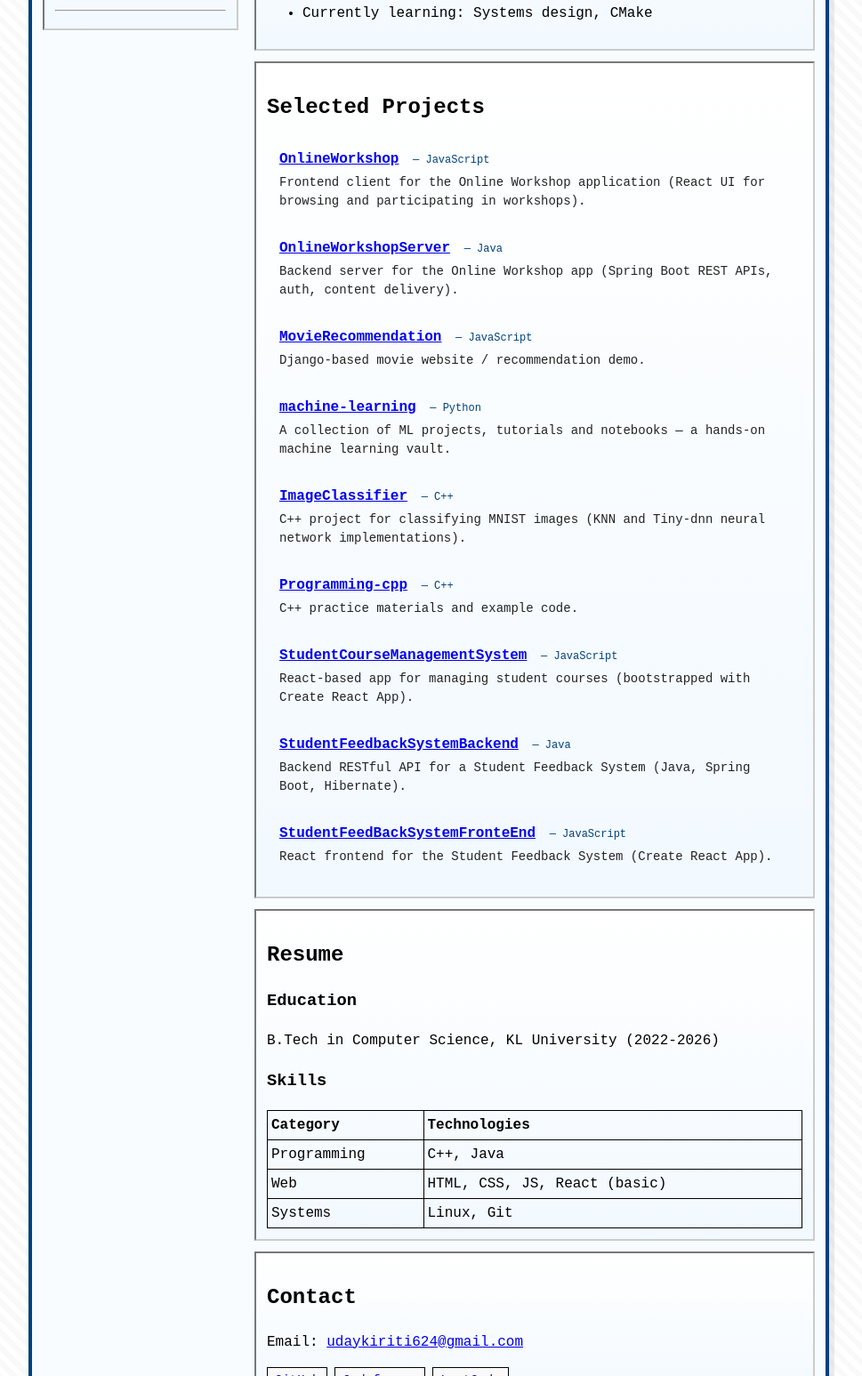
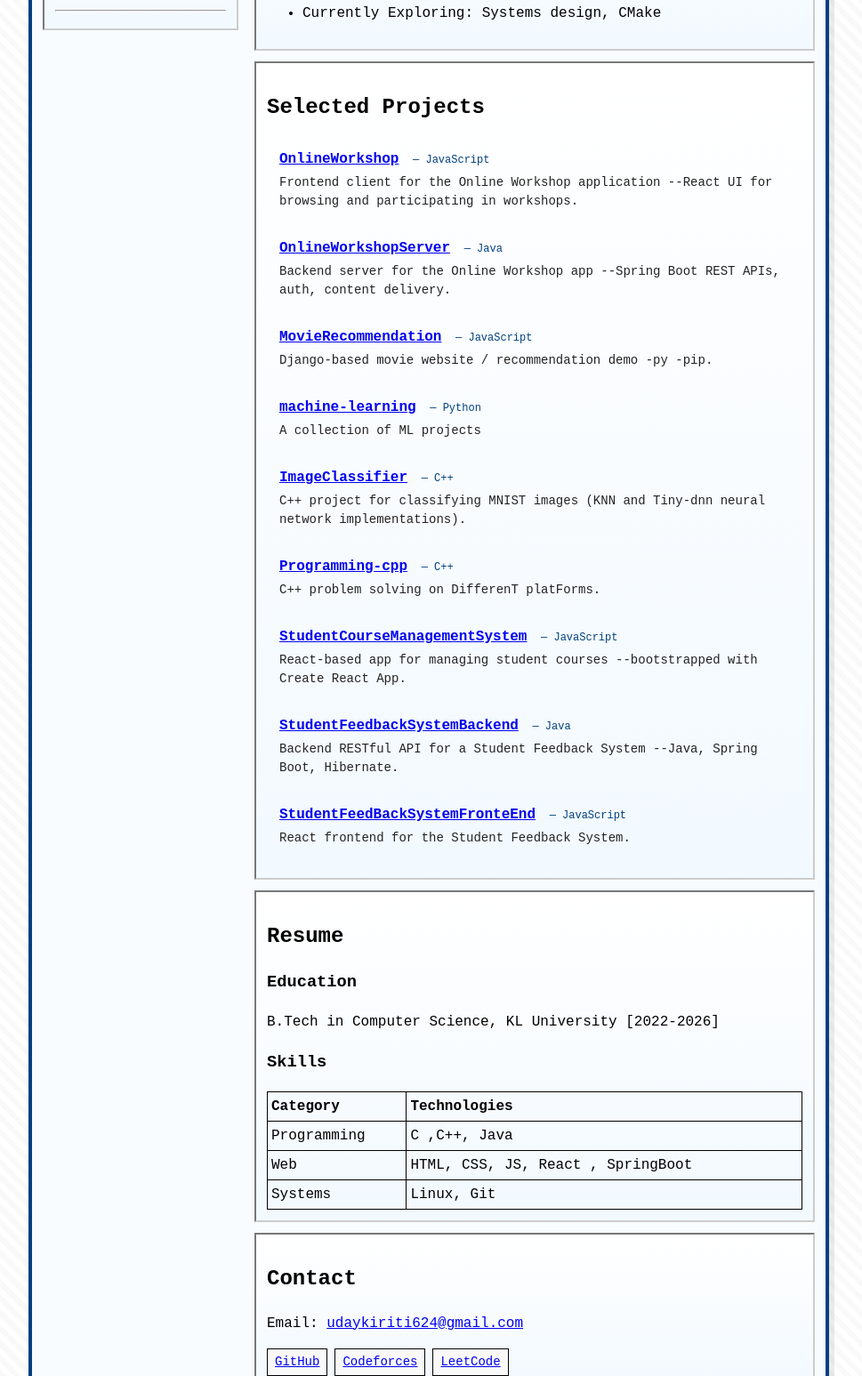
Before and after one commit to udaykiriti/site, a plain HTML site: page index.html in a window 1280 px wide. Shown: the part 397-1944 px from the top of the page at 89% size, without its empty margins (158-1127 px from the left). Drawn offline with Linux system fonts and the light colour scheme.

Commit message:
Revise project descriptions and skills in resume
Updated project descriptions and skills in the resume section for clarity and consistency.

```diff
--- a/index.html
+++ b/index.html
@@ -42,7 +42,7 @@
             enjoy building organized systems. Building some pRojects...
           </p>
           <ul>
-            <li>Currently learning: Systems design, CMake</li>
+            <li>Currently Exploring: Systems design, CMake</li>
           </ul>
         </section>
 
@@ -57,8 +57,8 @@
               >
               <span class="proj-meta"> — JavaScript </span>
               <div class="proj-desc">
-                Frontend client for the Online Workshop application (React UI
-                for browsing and participating in workshops).
+                Frontend client for the Online Workshop application --React UI
+                for browsing and participating in workshops.
               </div>
             </li>
 
@@ -70,8 +70,8 @@
               >
               <span class="proj-meta"> — Java </span>
               <div class="proj-desc">
-                Backend server for the Online Workshop app (Spring Boot REST
-                APIs, auth, content delivery).
+                Backend server for the Online Workshop app --Spring Boot REST
+                APIs, auth, content delivery.
               </div>
             </li>
 
@@ -83,7 +83,7 @@
               >
               <span class="proj-meta"> — JavaScript </span>
               <div class="proj-desc">
-                Django-based movie website / recommendation demo.
+                Django-based movie website / recommendation demo -py -pip.
               </div>
             </li>
 
@@ -95,8 +95,7 @@
               >
               <span class="proj-meta"> — Python </span>
               <div class="proj-desc">
-                A collection of ML projects, tutorials and notebooks — a
-                hands-on machine learning vault.
+                A collection of ML projects
               </div>
             </li>
 
@@ -121,7 +120,7 @@
               >
               <span class="proj-meta"> — C++ </span>
               <div class="proj-desc">
-                C++ practice materials and example code.
+                C++ problem solving on DifferenT platForms.
               </div>
             </li>
 
@@ -133,8 +132,8 @@
               >
               <span class="proj-meta"> — JavaScript </span>
               <div class="proj-desc">
-                React-based app for managing student courses (bootstrapped with
-                Create React App).
+                React-based app for managing student courses --bootstrapped with
+                Create React App.
               </div>
             </li>
 
@@ -146,8 +145,8 @@
               >
               <span class="proj-meta"> — Java </span>
               <div class="proj-desc">
-                Backend RESTful API for a Student Feedback System (Java, Spring
-                Boot, Hibernate).
+                Backend RESTful API for a Student Feedback System --Java, Spring
+                Boot, Hibernate.
               </div>
             </li>
 
@@ -159,8 +158,7 @@
               >
               <span class="proj-meta"> — JavaScript </span>
               <div class="proj-desc">
-                React frontend for the Student Feedback System (Create React
-                App).
+                React frontend for the Student Feedback System.
               </div>
             </li>
           </ul>
@@ -169,7 +167,7 @@
         <section id="resume" class="box">
           <h2>Resume</h2>
           <h3>Education</h3>
-          <p>B.Tech in Computer Science, KL University (2022-2026)</p>
+          <p>B.Tech in Computer Science, KL University [2022-2026]</p>
 
           <h3>Skills</h3>
           <table class="skills">
@@ -179,11 +177,11 @@
             </tr>
             <tr>
               <td>Programming</td>
-              <td>C++, Java</td>
+              <td>C ,C++, Java</td>
             </tr>
             <tr>
               <td>Web</td>
-              <td>HTML, CSS, JS, React (basic)</td>
+              <td>HTML, CSS, JS, React , SpringBoot</td>
             </tr>
             <tr>
               <td>Systems</td>
```
